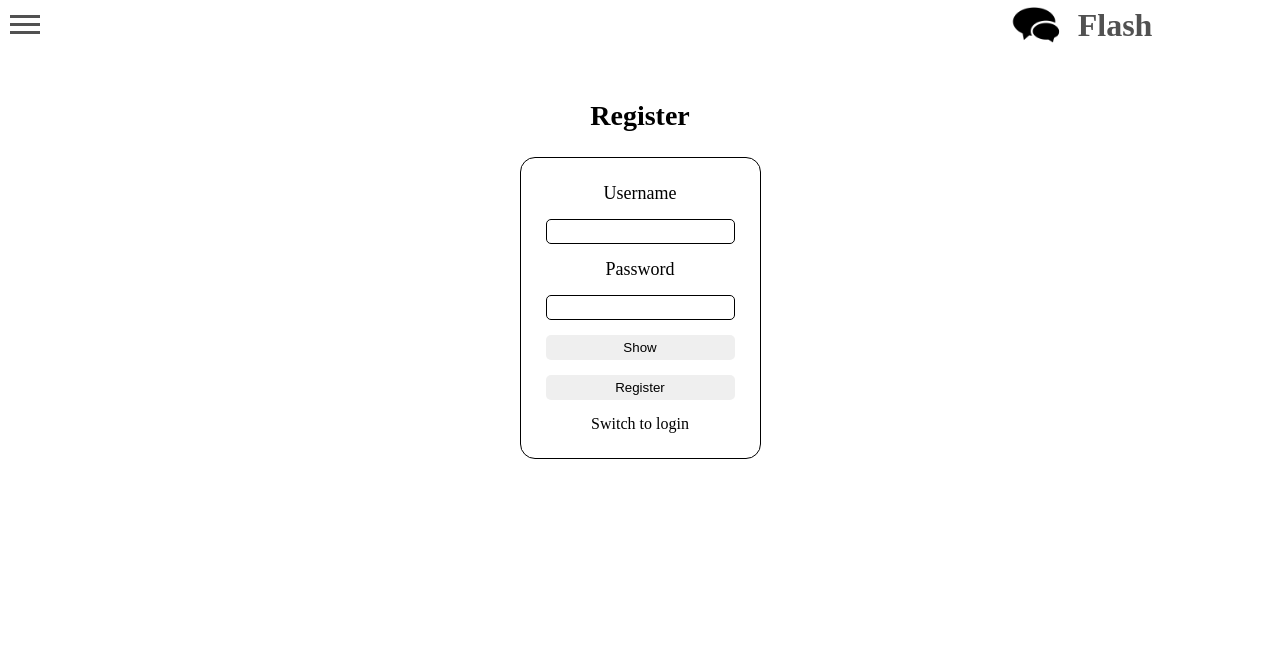
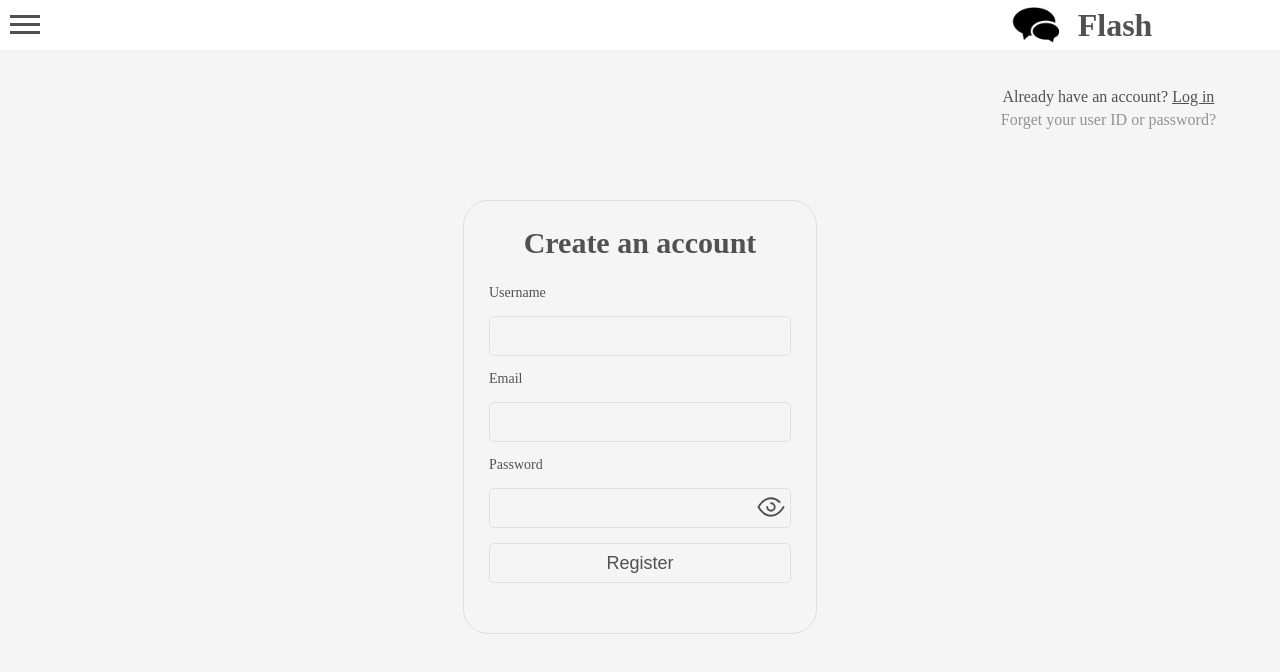
Before and after one commit to Norland77/chat-front, a React (Create React App) app: page / in a window 1280 px wide. Shown: the top 672 px of the page. Built offline with nearby package versions, Linux system fonts and the light colour scheme; no server answers.

Commit message:
redesign login/registration pages

```diff
--- /dev/null
+++ b/src/interfaces/ILogin.ts
@@ -0,0 +1,4 @@
+export interface ILogin {
+  email: string;
+  password: string;
+}
--- a/src/interfaces/IRegister.ts
+++ b/src/interfaces/IRegister.ts
@@ -1,4 +1,5 @@
 export interface IRegister {
   username: string;
+  email: string;
   password: string;
 }
--- a/src/pages/Login/Login.tsx
+++ b/src/pages/Login/Login.tsx
@@ -9,7 +9,7 @@ import {IUser} from "../../interfaces/IUser";
 
 const Login = () => {
 
-    const [name, setUsername] = useState('')
+    const [email, setEmail] = useState('')
     const [password, setPassword] = useState('')
     const [login, {data: accessToken}] = authAPI.useLoginMutation();
     const {username} = useAppSelector(state => state.userReducer)
@@ -17,9 +17,9 @@ const Login = () => {
     const navigate = useNavigate();
     const [isShowPassword, setIsShowPassword] = useState(false)
     const loginFunc = () => {
-        login({username: name, password});
+        login({email, password});
         setPassword('');
-        setUsername('');
+        setEmail('');
     }
 
     useEffect(() => {
@@ -39,19 +39,35 @@ const Login = () => {
 
     return (
       <div className={styles.login}>
-            <h1 className={styles.login_title}>Login</h1>
+          <div className={styles.login_switch}>
+              <span>Don't have an account? <Link to={"/"}>Sign up</Link></span>
+              <span className={styles.login_switch_down}>Forget your user ID or password?</span>
+          </div>
           <div className={styles.login_body}>
-                <label>Username</label>
-                <input type="text" value={name} onChange={(e) => {
-                    setUsername(e.target.value)
+              <h1 className={styles.login_title}>Sign In</h1>
+              <div className={styles.login_body_down}>
+                  <label>Email</label>
+                  <input type="email" value={email} onChange={(e) => {
+                      setEmail(e.target.value)
                   }}/>
                   <label>Password</label>
+                  <div className={styles.password}>
                       <input type={isShowPassword ? "text" : "password"} value={password} onChange={(e) => {
                           setPassword(e.target.value)
                       }}/>
-                <button onClick={() => setIsShowPassword(!isShowPassword)}>{isShowPassword ? "Hide" : "Show"}</button>
-                <button onClick={() => loginFunc()}>Login</button>
-                <Link to={"/"}>Switch to register</Link>
+                      <button onClick={() => setIsShowPassword(!isShowPassword)}>{isShowPassword
+                        ?
+                        <svg width="30px" height="30px" viewBox="0 0 24 24" fill="none" xmlns="http://www.w3.org/2000/svg">
+                            <path d="M22 12C22 12 21.3082 13.3317 20 14.8335M10 5.23552C10.3244 5.15822 10.6578 5.09828 11 5.05822C11.3254 5.02013 11.6588 5 12 5C14.8779 5 17.198 6.43162 18.8762 8M12 9C12.3506 9 12.6872 9.06015 13 9.17071C13.8524 9.47199 14.528 10.1476 14.8293 11C14.9398 11.3128 15 11.6494 15 12M3 3L21 21M12 15C11.6494 15 11.3128 14.9398 11 14.8293C10.1476 14.528 9.47202 13.8524 9.17073 13C9.11389 12.8392 9.07037 12.6721 9.0415 12.5M4.14701 9C3.83877 9.34451 3.56234 9.68241 3.31864 10C2.45286 11.1282 2 12 2 12C2 12 5.63636 19 12 19C12.3412 19 12.6746 18.9799 13 18.9418" stroke="#000000" stroke-width="1.5" stroke-linecap="round" stroke-linejoin="round"/>
+                        </svg>
+                        :
+                        <svg width="30px" height="30px" viewBox="0 0 24 24" fill="none" xmlns="http://www.w3.org/2000/svg">
+                            <path d="M22 12C22 12 18.3636 19 12 19C5.63636 19 2 12 2 12C2 12 5.63636 5 12 5C14.8779 5 17.198 6.43162 18.8762 8M9 12C9 13.6569 10.3431 15 12 15C13.6569 15 15 13.6569 15 12C15 10.3431 13.6569 9 12 9" stroke="#000000" stroke-width="1.5" stroke-linecap="round" stroke-linejoin="round"/>
+                        </svg>
+                      }</button>
+                  </div>
+                  <button onClick={() => loginFunc()}>Sign In</button>
+              </div>
           </div>
       </div>
     );
--- a/src/pages/Register/Register.tsx
+++ b/src/pages/Register/Register.tsx
@@ -4,15 +4,16 @@ import styles from './register.module.scss'
 import {authAPI} from "../../services/AuthServices";
 
 const Register = () => {
-    const [username, setUsername] = useState('')
-    const [password, setPassword] = useState('')
+    const [username, setUsername] = useState('');
+    const [password, setPassword] = useState('');
+    const [email, setEmail] = useState('');
     const [register, {}] = authAPI.useRegisterMutation();
-    const [isShowPassword, setIsShowPassword] = useState(false)
+    const [isShowPassword, setIsShowPassword] = useState(false);
 
     const navigate = useNavigate()
 
     const registerFunc = () => {
-        register({username, password});
+        register({username, password, email});
         setPassword('');
         setUsername('');
         navigate('/login')
@@ -20,19 +21,39 @@ const Register = () => {
 
     return (
         <div className={styles.register}>
-            <h1 className={styles.register_title}>Register</h1>
+            <div className={styles.register_switch}>
+                <span>Already have an account? <Link to={"/login"}>Log in</Link></span>
+                <span className={styles.register_switch_down}>Forget your user ID or password?</span>
+            </div>
             <div className={styles.register_body}>
+                <h1 className={styles.register_title}>Create an account</h1>
+                <div className={styles.register_body_down}>
                     <label>Username</label>
                     <input type="text" value={username} onChange={(e) => {
                         setUsername(e.target.value)
                     }}/>
+                    <label>Email</label>
+                    <input type="email" value={email} onChange={(e) => {
+                        setEmail(e.target.value)
+                    }}/>
                     <label>Password</label>
+                    <div className={styles.password}>
                         <input type={isShowPassword ? "text" : "password"} value={password} onChange={(e) => {
                             setPassword(e.target.value)
                         }}/>
-                <button onClick={() => setIsShowPassword(!isShowPassword)}>{isShowPassword ? "Hide" : "Show"}</button>
+                        <button onClick={() => setIsShowPassword(!isShowPassword)}>{isShowPassword
+                          ?
+                          <svg width="30px" height="30px" viewBox="0 0 24 24" fill="none" xmlns="http://www.w3.org/2000/svg">
+                              <path d="M22 12C22 12 21.3082 13.3317 20 14.8335M10 5.23552C10.3244 5.15822 10.6578 5.09828 11 5.05822C11.3254 5.02013 11.6588 5 12 5C14.8779 5 17.198 6.43162 18.8762 8M12 9C12.3506 9 12.6872 9.06015 13 9.17071C13.8524 9.47199 14.528 10.1476 14.8293 11C14.9398 11.3128 15 11.6494 15 12M3 3L21 21M12 15C11.6494 15 11.3128 14.9398 11 14.8293C10.1476 14.528 9.47202 13.8524 9.17073 13C9.11389 12.8392 9.07037 12.6721 9.0415 12.5M4.14701 9C3.83877 9.34451 3.56234 9.68241 3.31864 10C2.45286 11.1282 2 12 2 12C2 12 5.63636 19 12 19C12.3412 19 12.6746 18.9799 13 18.9418" stroke="#000000" stroke-width="1.5" stroke-linecap="round" stroke-linejoin="round"/>
+                          </svg>
+                          :
+                          <svg width="30px" height="30px" viewBox="0 0 24 24" fill="none" xmlns="http://www.w3.org/2000/svg">
+                              <path d="M22 12C22 12 18.3636 19 12 19C5.63636 19 2 12 2 12C2 12 5.63636 5 12 5C14.8779 5 17.198 6.43162 18.8762 8M9 12C9 13.6569 10.3431 15 12 15C13.6569 15 15 13.6569 15 12C15 10.3431 13.6569 9 12 9" stroke="#000000" stroke-width="1.5" stroke-linecap="round" stroke-linejoin="round"/>
+                          </svg>
+                        }</button>
+                    </div>
                     <button onClick={() => registerFunc()}>Register</button>
-                <Link to={"/login"}>Switch to login</Link>
+                </div>
             </div>
         </div>
     );
--- a/src/pages/Register/register.module.scss
+++ b/src/pages/Register/register.module.scss
@@ -2,38 +2,106 @@
   display: flex;
   flex-direction: column;
   gap: 25px;
-  margin: 50px;
+  padding: 50px;
   text-align: center;
   align-items: center;
-  &_title {
-    font-size: 28px;
-    font-weight: bold;
+  position: relative;
+  background-color: var(--main-bg-color);
+  height: 100%;
+  &_switch {
+    display: flex;
+    flex-direction: column;
+    gap: 5px;
+    position: absolute;
+    top: 5%;
+    right: 5%;
+    &_down {
+      opacity: 0.6;
+    }
+    > span {
+      color: var(--main-font-color);
+      > a {
+        color: var(--main-font-color);
+      }
+    }
   }
   &_body {
+    border: 1px solid var(--stroke-color);
+    padding: 25px;
+    border-radius: 25px;
+    width: 30%;
+    margin-top: 100px;
+    > h1 {
+      font-size: 30px;
+      color: var(--main-font-color);
+    }
+    &_down {
       display: flex;
       flex-direction: column;
       gap: 15px;
-    border: 1px solid black;
-    padding: 25px;
-    border-radius: 15px;
+      padding: 25px 0;
+      > .password {
+        position: relative;
         > input {
-      height: 25px;
+          height: 40px;
+          background: none;
+          border: 1px solid var(--stroke-color);
           width: 100%;
           border-radius: 5px;
-      border: 1px solid black;
           padding: 5px;
-    }
-    > label {
+          color: var(--main-font-color);
           font-size: 18px;
         }
         > button {
+          background: none;
+          border: none;
+          position: absolute;
+          right: 5px;
+          top: 0;
+          bottom: 0;
           cursor: pointer;
-      height: 25px;
+          &:hover {
+            > svg {
+              > path {
+                transition-duration: .3s;
+                stroke: var(--right-side-bg-color);
+              }
+            }
+          }
+          > svg {
+            > path {
+              transition-duration: .3s;
+              stroke: var(--main-font-color);
+            }
+          }
+        }
+      }
+      > input {
+        height: 40px;
+        background: none;
+        border: 1px solid var(--stroke-color);
+        width: 100%;
         border-radius: 5px;
-      border: none;
+        padding: 5px;
+        color: var(--main-font-color);
+        font-size: 18px;
+      }
+      > label {
+        font-size: 14px;
+        text-align: left;
+        color: var(--main-font-color);
+      }
+      > button {
+        cursor: pointer;
+        height: 40px;
+        border-radius: 5px;
+        border: 1px solid var(--stroke-color);
+        background-color: var(--main-bg-color);
         transition-duration: .3s;
+        font-size: 18px;
+        color: var(--main-font-color);
         &:hover {
-        background-color: #878790;
+          background-color: var(--hover-color);
           transition-duration: .3s;
         }
       }
@@ -48,3 +116,8 @@
       }
     }
   }
+  &_title {
+    font-size: 28px;
+    font-weight: bold;
+  }
+}
--- a/src/services/AuthServices.ts
+++ b/src/services/AuthServices.ts
@@ -1,6 +1,7 @@
 import mainApi from "./mainApi";
 import {IUser} from "../interfaces/IUser";
 import {IRegister} from "../interfaces/IRegister";
+import {ILogin} from "../interfaces/ILogin";
 
 const enchancedApi = mainApi.enhanceEndpoints({
     addTagTypes: ["Login"],
@@ -15,7 +16,7 @@ export const authAPI = enchancedApi.injectEndpoints({
                 body: dto
             }),
         }),
-        login: build.mutation<{ accessToken: string }, IRegister>({
+        login: build.mutation<{ accessToken: string }, ILogin>({
             query: (dto) => ({
                 url: '/auth/login',
                 method: 'POST',
```
Also changed, not shown: src/components/Header/Header.tsx (+6 -1 lines), src/pages/Login/login.module.scss (+87 -14 lines), src/img/passwordHide.svg (added), src/img/passwordShow.svg (added). Lines whose indentation alone changed are shown as unchanged.
